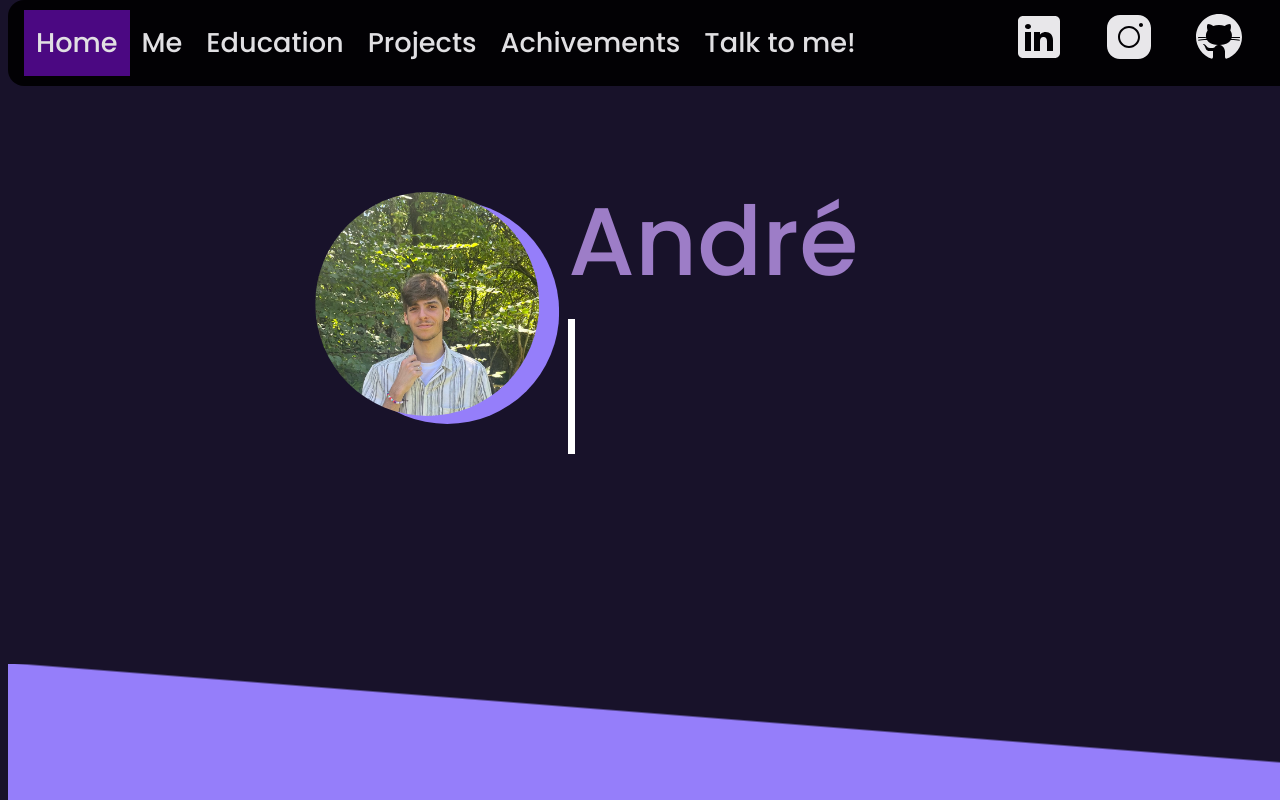
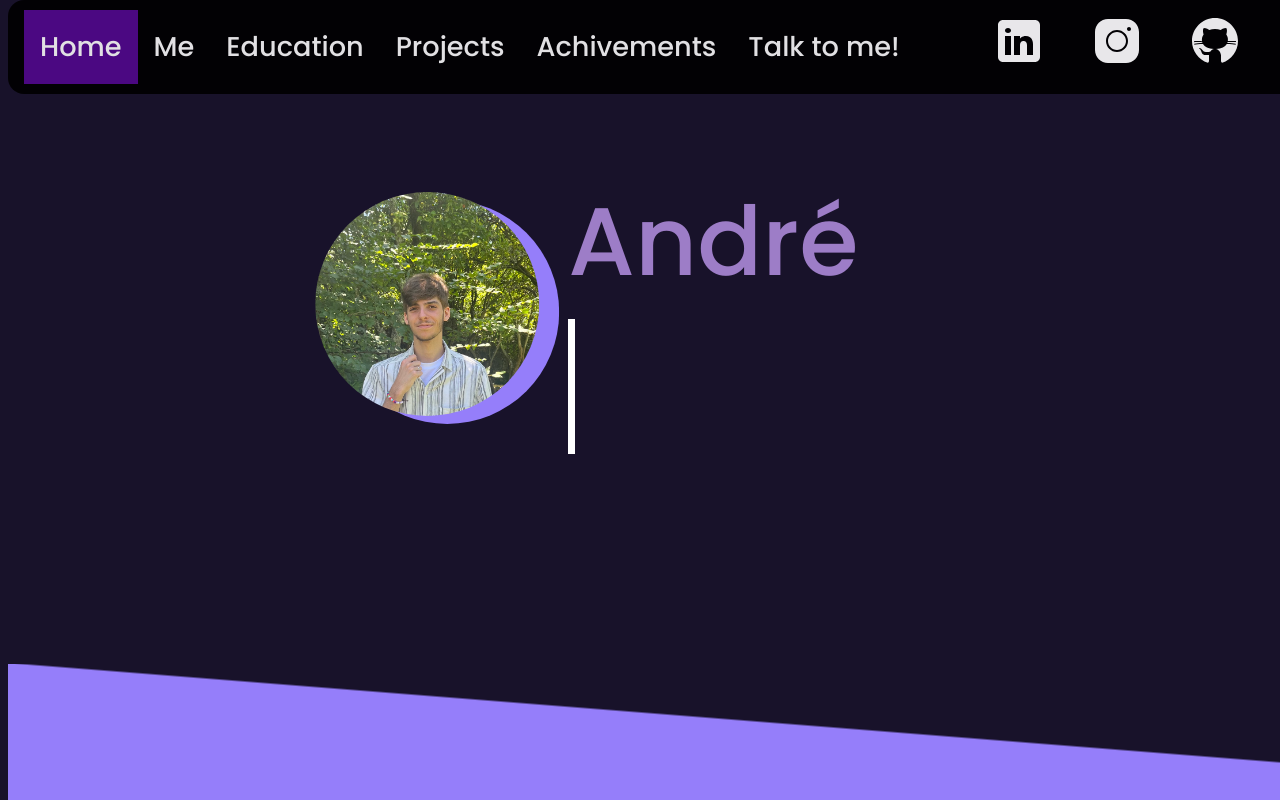
Before and after one commit to AndreAlhinha/AndreRamosAlhinha, a plain HTML site: page index.html in a window 1280 px wide. Shown: the top 800 px of the page. Drawn offline with Linux system fonts and the light colour scheme.

Commit message:
Update style.css

```diff
--- a/style.css
+++ b/style.css
@@ -75,7 +75,7 @@ body {
 }
 
   .navbar a {
-    padding: 12px;
+    padding: 1rem;
     color: rgb(248, 248, 248);
     font-family: "Poppins", sans-serif;
     font-weight: 500;
```
